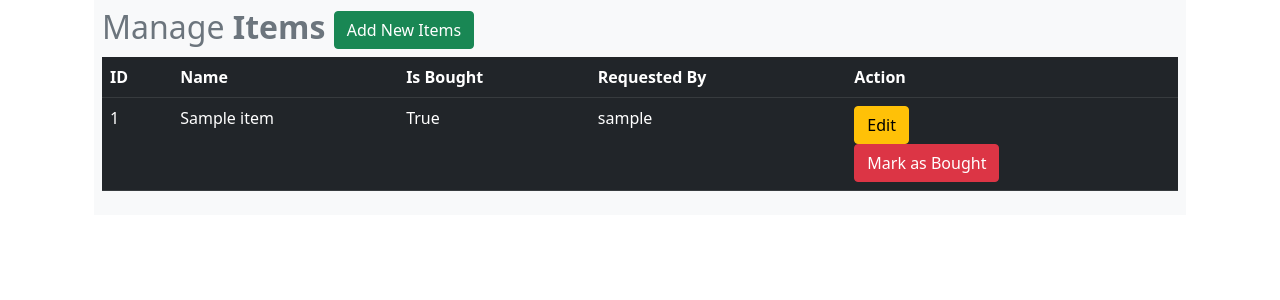
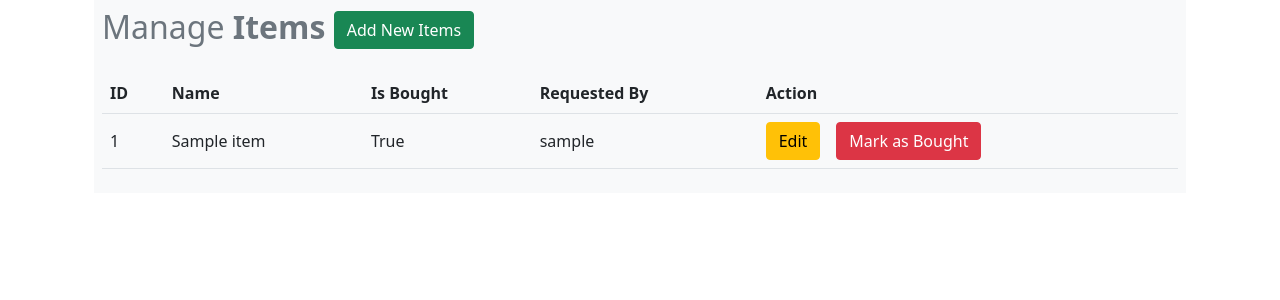
Before and after one commit to glanikali/cuneiform, a Flask app: page /items in a window 1280 px wide. Shown: the part 56-356 px from the top of the page. Run offline with Flask 2, Linux system fonts and the light colour scheme; a user stored in the database is signed in; tables that the repository leaves empty hold one stand-in row (values such as "Sample post"); some libraries are stand-ins or nearby versions.

Commit message:
"updated template"

```diff
--- a/cuneiform/items/templates/items/items_list.html.j2
+++ b/cuneiform/items/templates/items/items_list.html.j2
@@ -28,6 +28,8 @@
         {% endif %}
         {% endwith %}
         <table class="table table-hover table-dark">
+          <div class="table-responsive">
+            <table class = "table align-middle">
               <tr>
                 <th>ID</th>
                 <th>Name</th>
@@ -42,7 +44,8 @@
                 <td>{{item.is_bought}}</td>
                 <td>{{user.username}}</td>
                 <td>
-              <a href="#" class="btn btn-warning btn-xs" data-bs-toggle="modal" data-bs-target="#modaledit{{item.id}}">Edit</a>
+                  <div class="d-flex">
+                    <a href="#" class="btn btn-warning btn-xs me-3" data-bs-toggle="modal" data-bs-target="#modaledit{{item.id}}">Edit</a>
 
                       <form action="{{url_for('items.update',id=item.id)}}" method="POST">
                         {# This hidden_tag is a CSRF security feature. #}
@@ -56,7 +59,7 @@
                             value="Mark as Bought")}}
                         </div>
                       </form>
-
+                    </div>
 
                 </td>
               </tr>
@@ -88,6 +91,8 @@
                 </div>
               </div>
               {% endfor %}
+            </table>
+          </div>
         </table>
       </div>
 
```
Lines whose indentation alone changed are shown as unchanged.
